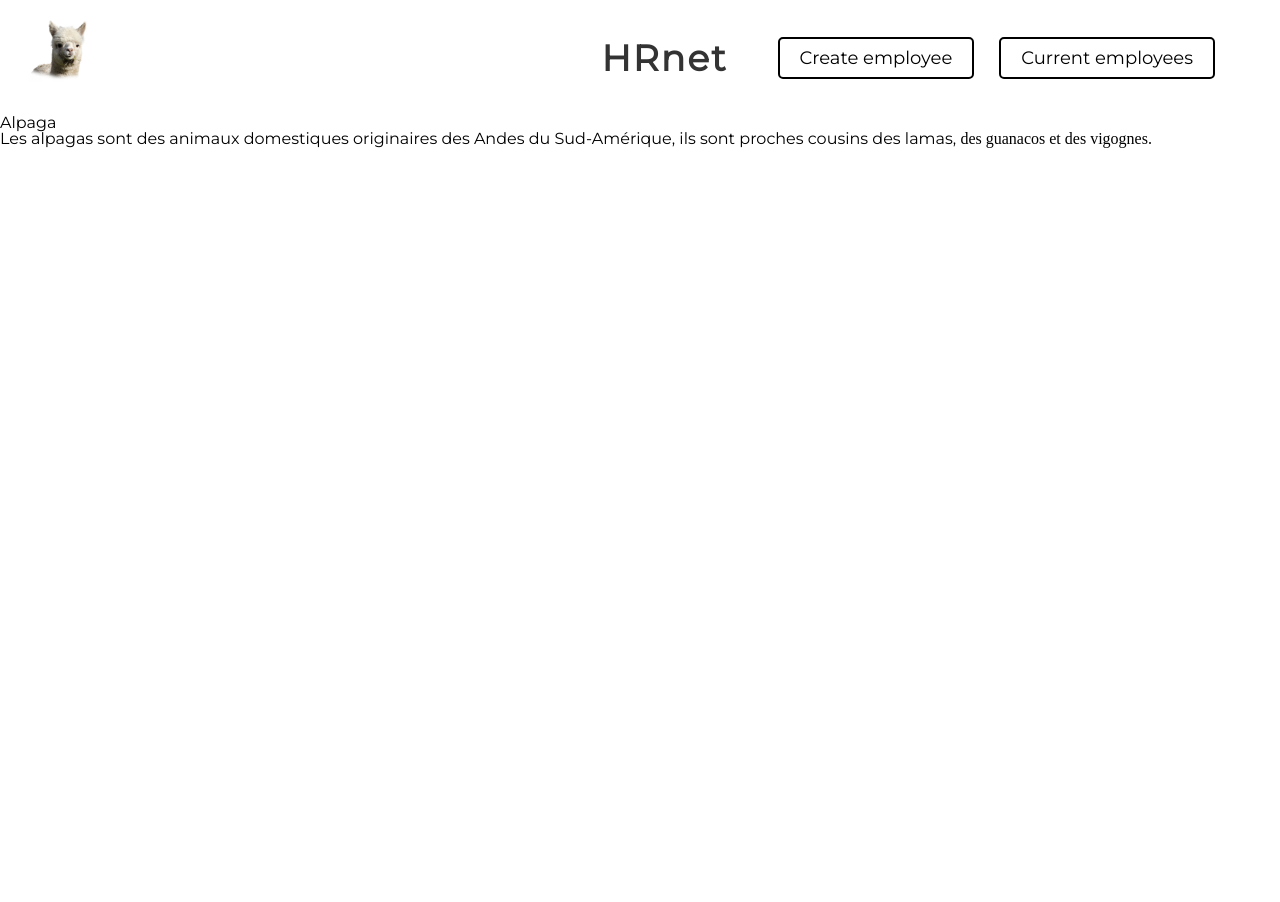
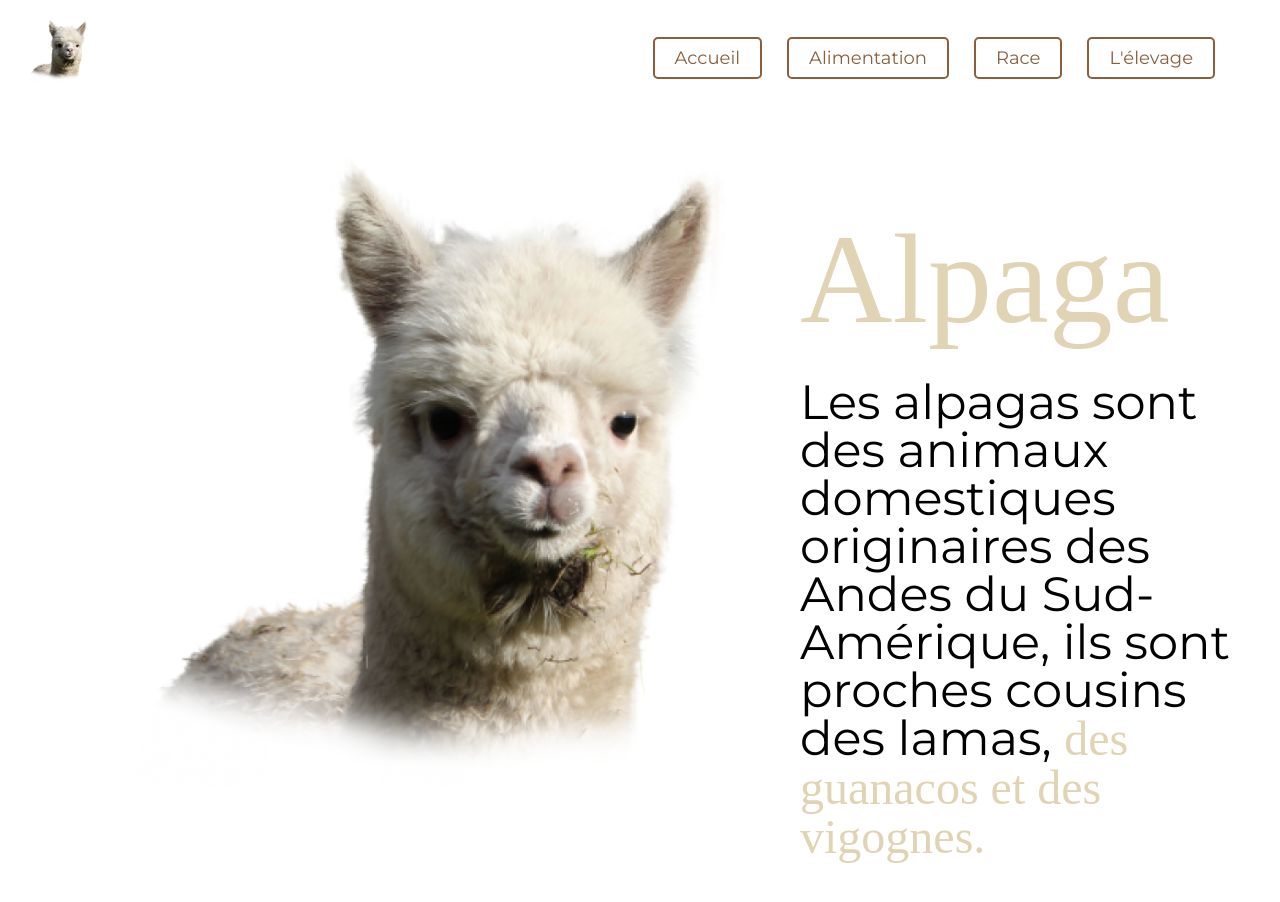
Before and after one commit to julien382/Alpaga, a React (Create React App) app: page / in a window 1280 px wide. Shown: the top 902 px of the page. Before the commit the page ends 800 px from the top, so only its background shows below. Built offline with nearby package versions, Linux system fonts and the light colour scheme; a web font is replaced by a local one.

Commit message:
create part1 accueil

```diff
--- a/src/components/Header/Header.css
+++ b/src/components/Header/Header.css
@@ -26,10 +26,10 @@
 .link {
     display: inline-block;
     padding: 10px 20px;
-    border: 2px solid #000000;
+    border: 2px solid #8B5E3C;
     border-radius: 5px;
     background-color: #ffffff;
-    color: #000000;
+    color: #8B5E3C;
     font-size: 18px;
     text-decoration: none;
     transition: all 0.3s ease-in-out;
@@ -37,7 +37,7 @@
 }
 
 .link:hover {
-    background-color: #000000;
+    background-color: #E0D4B4;
     color: #ffffff;
     border-color: #ffffff;
 }
--- a/src/components/Header/Header.jsx
+++ b/src/components/Header/Header.jsx
@@ -10,10 +10,11 @@ const Header = () => {
         <header className='header'>
             <Link to="/"><img className='logo' src={logo} alt="logo Wealth Health" /></Link>
             <div className='containerNav'>
-                <h1 className='nameSite'>HRnet</h1>
                 <nav>
-                    <Link className='link' to="/">Create employee</Link>
-                    <Link className='link' to="/employees">Current employees</Link>
+                    <Link className='link' to="/">Accueil</Link>
+                    <Link className='link' to="/alimentation">Alimentation</Link>
+                    <Link className='link' to="/race">Race</Link>
+                    <Link className='link' to="/elevage">L'élevage</Link>
                 </nav>
 
             </div>
--- a/src/pages/Accueil/Accueil.css
+++ b/src/pages/Accueil/Accueil.css
@@ -0,0 +1,21 @@
+.part1Accueil{
+    display: flex;
+}
+
+.partTexteAccueil{
+    margin-top: 100px;
+    width: 800px;
+}
+
+.titleAccueil{
+    font-size: 128px;
+    margin-bottom: 35px;
+}
+
+.paragrapheTitleAccueil{
+    font-size: 48px;
+}
+
+.alpagaMain{
+    width: 800px;
+}
--- a/src/pages/Accueil/Accueil.jsx
+++ b/src/pages/Accueil/Accueil.jsx
@@ -1,12 +1,25 @@
 import './Accueil.css'
+import logo from "../../assets/mainAlpaga.png";
 
 const Accueil = () => {
 
 
     return (
         <div className='accueil'>
-            <h1 className='titleAccueil'>Alpaga</h1>
-            <p>Les alpagas sont des animaux domestiques originaires des Andes du Sud-Amérique, ils sont proches cousins des lamas, <span className='font'>des guanacos et des vigognes.</span></p>
+            <div className='part1Accueil'>
+                <img className='alpagaMain' src={logo} alt="logo Wealth Health" />
+                <div className='partTexteAccueil'>
+                    <h1 className='titleAccueil font color1'>Alpaga</h1>
+                    <p className='paragrapheTitleAccueil'>Les alpagas sont des animaux domestiques originaires des Andes du Sud-Amérique, ils sont proches cousins des lamas, <span className='font color1'>des guanacos et des vigognes.</span></p>
+                </div>
+            </div>
+            <div className='part2Accueil'>
+
+            </div>
+            <div className='part3Accueil'>
+
+            </div>
+
         </div>
     )
 }
--- a/src/styles/index.css
+++ b/src/styles/index.css
@@ -15,3 +15,11 @@ code {
 .font{
   font-family: 'Mansalva', cursive;
 }
+
+.color1{
+  color: #E0D4B4;
+}
+
+.color2{
+  color: #8B5E3C;
+}
```
Also changed, not shown: 1 other file (tests, documents, lock files or other folders).
